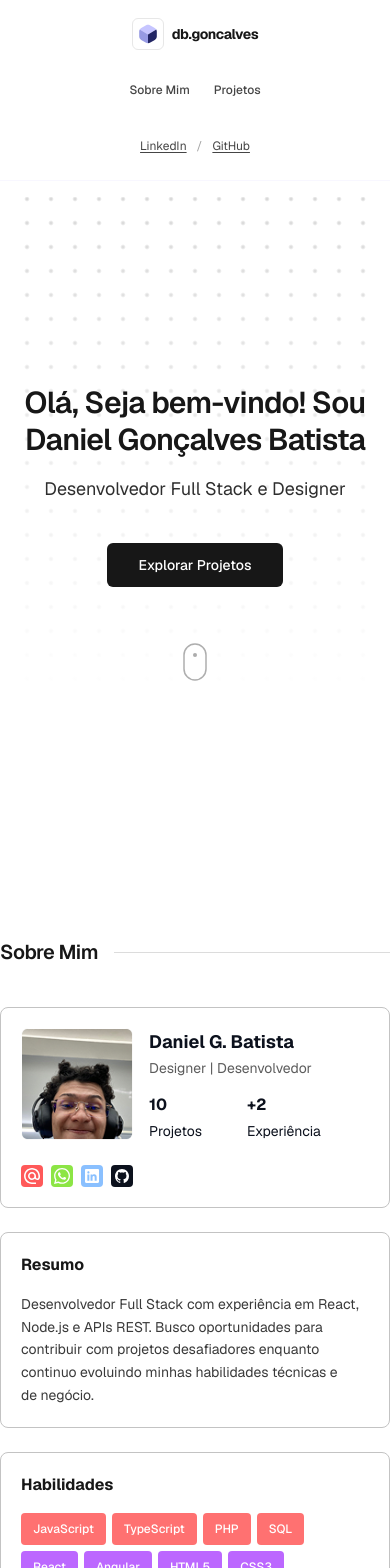
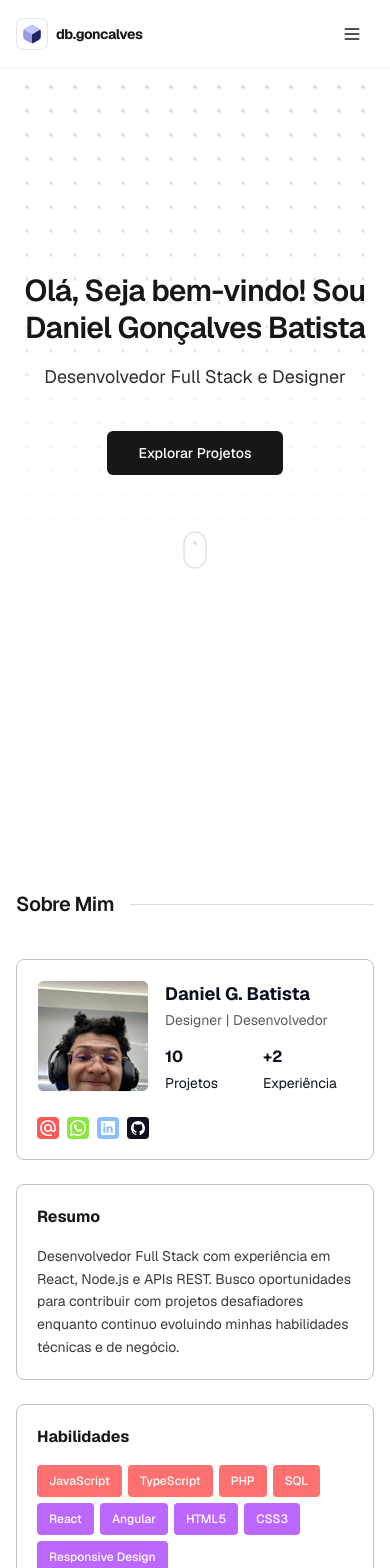
Before and after one commit to danielgbatista/portfolio-v1, a Next.js app: page / in a window 390 px wide. Shown: the top 1568 px of the page. Built offline with nearby package versions, Linux system fonts and the light colour scheme.

Commit message:
fix: corrigindo problema de cor de fundo e cards

```diff
--- a/src/app/globals.css
+++ b/src/app/globals.css
@@ -1,6 +1,7 @@
 @import "tailwindcss";
 
 :root {
+  color-scheme: light;
   --background: #ffffff;
   --foreground: #171717;
 }
@@ -10,13 +11,6 @@
   --color-foreground: var(--foreground);
   --font-sans: var(--font-geist-sans);
   --font-mono: var(--font-geist-mono);
-}
-
-@media (prefers-color-scheme: dark) {
-  :root {
-    --background: #0a0a0a;
-    --foreground: #ededed;
-  }
 }
 
 body {
@@ -41,3 +35,152 @@ body {
   background-position: center, center;
   background-repeat: no-repeat, repeat;
 }
+
+@keyframes fade-in-up {
+  from {
+    opacity: 0;
+    transform: translateY(1.25rem);
+  }
+  to {
+    opacity: 1;
+    transform: translateY(0);
+  }
+}
+
+@keyframes scroll-bounce {
+  0%,
+  100% {
+    transform: translateY(0);
+    opacity: 0.35;
+  }
+  50% {
+    transform: translateY(0.5rem);
+    opacity: 0.7;
+  }
+}
+
+@keyframes fade-in {
+  from {
+    opacity: 0;
+  }
+  to {
+    opacity: 1;
+  }
+}
+
+@keyframes slide-down {
+  from {
+    opacity: 0;
+    transform: translateY(-0.5rem);
+  }
+  to {
+    opacity: 1;
+    transform: translateY(0);
+  }
+}
+
+@keyframes scale-in {
+  from {
+    opacity: 0;
+    transform: scale(0.96);
+  }
+  to {
+    opacity: 1;
+    transform: scale(1);
+  }
+}
+
+.animate-hero-in {
+  animation: fade-in-up 0.7s ease-out forwards;
+  opacity: 0;
+}
+
+.animate-hero-in-delay-1 {
+  animation-delay: 0.15s;
+}
+
+.animate-hero-in-delay-2 {
+  animation-delay: 0.3s;
+}
+
+.animate-hero-in-delay-3 {
+  animation-delay: 0.45s;
+}
+
+.animate-scroll-bounce {
+  animation: scroll-bounce 2s ease-in-out infinite;
+}
+
+.animate-on-scroll {
+  opacity: 0;
+  transform: translateY(1.5rem);
+  transition:
+    opacity 0.65s ease-out,
+    transform 0.65s ease-out;
+}
+
+.animate-on-scroll-visible {
+  opacity: 1;
+  transform: translateY(0);
+}
+
+.animate-fade-in {
+  animation: fade-in 0.25s ease-out forwards;
+}
+
+.animate-slide-down {
+  animation: slide-down 0.25s ease-out forwards;
+}
+
+.animate-scale-in {
+  animation: scale-in 0.3s ease-out forwards;
+}
+
+.interactive-card {
+  transition:
+    transform 0.25s ease-out,
+    box-shadow 0.25s ease-out;
+}
+
+.interactive-card:hover {
+  transform: translateY(-4px);
+  box-shadow: 0 12px 24px -8px color-mix(in srgb, var(--foreground) 12%, transparent);
+}
+
+.interactive-btn {
+  transition:
+    transform 0.2s ease-out,
+    opacity 0.2s ease-out;
+}
+
+.interactive-btn:hover {
+  transform: translateY(-1px);
+}
+
+.interactive-btn:active {
+  transform: translateY(0);
+}
+
+@media (prefers-reduced-motion: reduce) {
+  .animate-hero-in,
+  .animate-scroll-bounce,
+  .animate-fade-in,
+  .animate-slide-down,
+  .animate-scale-in {
+    animation: none;
+    opacity: 1;
+    transform: none;
+  }
+
+  .animate-on-scroll {
+    opacity: 1;
+    transform: none;
+    transition: none;
+  }
+
+  .interactive-card:hover,
+  .interactive-btn:hover,
+  .interactive-btn:active {
+    transform: none;
+  }
+}
--- a/src/app/layout.tsx
+++ b/src/app/layout.tsx
@@ -1,4 +1,4 @@
-import type { Metadata } from "next";
+import type { Metadata, Viewport } from "next";
 import { Geist, Geist_Mono } from "next/font/google";
 import Header from "@/components/ui/Header";
 import "./globals.css";
@@ -12,6 +12,10 @@ const geistMono = Geist_Mono({
   variable: "--font-geist-mono",
   subsets: ["latin"],
 });
+
+export const viewport: Viewport = {
+  colorScheme: "light",
+};
 
 export const metadata: Metadata = {
   title: "db@goncalves - Portfólio",
--- a/src/components/sections/About.tsx
+++ b/src/components/sections/About.tsx
@@ -1,3 +1,4 @@
+import { AnimateOnScroll } from "@/components/ui/AnimateOnScroll";
 import { SectionTitle } from "@/components/ui/SectionTitle";
 import { EDUCATION } from "@/constants/education";
 import { EXPERIENCES } from "@/constants/experience";
@@ -15,11 +16,13 @@ export default function About() {
   return (
     <section
       id="about"
-      className="scroll-mt-24 bg-[#FFFFFF] font-sans"
+      className="scroll-mt-24 bg-[#FFFFFF] px-4 py-16 font-sans sm:px-6 sm:py-20"
       aria-labelledby="about-heading"
     >
       <div className="mx-auto max-w-6xl">
-        <SectionTitle id="about-heading">Sobre Mim</SectionTitle>
+        <AnimateOnScroll>
+          <SectionTitle id="about-heading">Sobre Mim</SectionTitle>
+        </AnimateOnScroll>
 
         <div className="mt-10 grid gap-6 lg:grid-cols-[minmax(0,2fr)_minmax(0,3fr)]">
           <ProfileCard
@@ -37,7 +40,9 @@ export default function About() {
           <ExperienceCard items={EXPERIENCES} />
         </div>
 
-        <AboutDownloadCv />
+        <AnimateOnScroll delay={120}>
+          <AboutDownloadCv />
+        </AnimateOnScroll>
       </div>
     </section>
   );
--- a/src/components/sections/Hero.tsx
+++ b/src/components/sections/Hero.tsx
@@ -44,24 +44,26 @@ export default function Hero() {
       <div className="mx-auto flex max-w-3xl flex-col items-center text-center">
         <h1
           id="hero-heading"
-          className="text-balance text-3xl font-semibold leading-tight tracking-tight text-foreground sm:text-4xl md:text-5xl"
+          className="animate-hero-in text-balance text-3xl font-semibold leading-tight tracking-tight text-foreground sm:text-4xl md:text-5xl"
         >
           Olá, Seja bem-vindo! Sou <NameWithAccent />
         </h1>
-        <p className="mt-4 text-lg text-foreground/90 sm:text-xl md:text-2xl">
+        <p className="animate-hero-in animate-hero-in-delay-1 mt-4 text-lg text-foreground/90 sm:text-xl md:text-2xl">
           {PROFILE.role}
         </p>
         <Link
           href="#projects"
-          className="mt-10 inline-flex items-center justify-center rounded-md bg-foreground px-8 py-3 text-sm font-medium text-background transition-opacity hover:opacity-90 focus-visible:outline focus-visible:outline-2 focus-visible:outline-offset-2 focus-visible:outline-foreground/50 sm:text-base"
+          className="interactive-btn animate-hero-in animate-hero-in-delay-2 mt-10 inline-flex items-center justify-center rounded-md bg-foreground px-8 py-3 text-sm font-medium text-background hover:opacity-90 focus-visible:outline focus-visible:outline-2 focus-visible:outline-offset-2 focus-visible:outline-foreground/50 sm:text-base"
         >
           Explorar Projetos
         </Link>
         <div
-          className="mt-14 flex flex-col items-center gap-2"
+          className="animate-hero-in animate-hero-in-delay-3 mt-14 flex flex-col items-center gap-2"
           aria-hidden
         >
-          <ScrollMouseIcon />
+          <div className="animate-scroll-bounce">
+            <ScrollMouseIcon />
+          </div>
         </div>
       </div>
     </section>
--- a/src/components/sections/Projects.tsx
+++ b/src/components/sections/Projects.tsx
@@ -2,6 +2,7 @@
 
 import { useState } from "react"
 
+import { AnimateOnScroll } from "@/components/ui/AnimateOnScroll"
 import { SectionTitle } from "@/components/ui/SectionTitle"
 import { PROJECTS, type Project } from "@/constants/projects"
 
@@ -18,13 +19,17 @@ export default function Projects() {
       aria-labelledby="projects-heading"
     >
       <div className="mx-auto max-w-6xl">
-        <SectionTitle id="projects-heading">Projetos</SectionTitle>
+        <AnimateOnScroll>
+          <SectionTitle id="projects-heading">Projetos</SectionTitle>
+        </AnimateOnScroll>
 
         {PROJECTS.length > 0 ? (
           <ul className="mt-10 grid list-none grid-cols-1 gap-6 sm:grid-cols-2 lg:grid-cols-4">
-            {PROJECTS.map((project) => (
+            {PROJECTS.map((project, index) => (
               <li key={project.id}>
-                <ProjectCard project={project} onExpand={setSelectedProject} />
+                <AnimateOnScroll delay={index * 80}>
+                  <ProjectCard project={project} onExpand={setSelectedProject} />
+                </AnimateOnScroll>
               </li>
             ))}
           </ul>
--- a/src/components/sections/about/AboutDownloadCv.tsx
+++ b/src/components/sections/about/AboutDownloadCv.tsx
@@ -8,16 +8,16 @@ export function AboutDownloadCv({
   pdfHref = "/assets/files/curriculo.pdf"
 }: AboutDownloadCvProps) {
   const linkClass =
-    "inline-flex items-center gap-2 rounded-lg border border-foreground/20 bg-transparent px-5 py-2.5 text-sm font-medium text-foreground transition-colors hover:bg-foreground/5 focus-visible:outline focus-visible:outline-2 focus-visible:outline-offset-2 focus-visible:outline-foreground/30"
+    "inline-flex items-center gap-2 rounded-lg border border-foreground/20 bg-transparent px-2 py-2 text-sm font-medium text-foreground transition-colors hover:bg-foreground/5 focus-visible:outline focus-visible:outline-2 focus-visible:outline-offset-2 focus-visible:outline-foreground/30"
 
   return (
     <div className="mt-12 flex flex-col items-center">
       <p className="text-base font-bold text-foreground">Download CV</p>
-      <div className="mt-4 flex flex-wrap items-center justify-center gap-4">
+      <div className="mt-4 flex flex-wrap items-center justify-center gap-2">
         <a href={pdfHref} download className={linkClass}>
           <DownloadIcon />
-          Baixar PDF
         </a>
+        <span className="text-sm font-medium text-foreground">Baixar PDF</span>
       </div>
     </div>
   )
--- /dev/null
+++ b/src/components/ui/AnimateOnScroll.tsx
@@ -0,0 +1,55 @@
+"use client";
+
+import { useEffect, useRef, useState, type ReactNode } from "react";
+
+type AnimateOnScrollProps = {
+  children: ReactNode;
+  className?: string;
+  delay?: number;
+};
+
+export function AnimateOnScroll({
+  children,
+  className = "",
+  delay = 0,
+}: AnimateOnScrollProps) {
+  const ref = useRef<HTMLDivElement>(null);
+  const [isVisible, setIsVisible] = useState(false);
+
+  useEffect(() => {
+    const element = ref.current;
+    if (!element) return;
+
+    const prefersReducedMotion = window.matchMedia(
+      "(prefers-reduced-motion: reduce)",
+    ).matches;
+
+    if (prefersReducedMotion) {
+      setIsVisible(true);
+      return;
+    }
+
+    const observer = new IntersectionObserver(
+      ([entry]) => {
+        if (entry.isIntersecting) {
+          setIsVisible(true);
+          observer.disconnect();
+        }
+      },
+      { threshold: 0.12, rootMargin: "0px 0px -32px 0px" },
+    );
+
+    observer.observe(element);
+    return () => observer.disconnect();
+  }, []);
+
+  return (
+    <div
+      ref={ref}
+      className={`animate-on-scroll ${isVisible ? "animate-on-scroll-visible" : ""} ${className}`}
+      style={{ transitionDelay: `${delay}ms` }}
+    >
+      {children}
+    </div>
+  );
+}
--- a/src/components/ui/Header.tsx
+++ b/src/components/ui/Header.tsx
@@ -1,6 +1,8 @@
 import Image from "next/image";
 
 import { SOCIAL_LINKS } from "@/constants/social";
+
+import MobileMenu from "./MobileMenu";
 
 const NAV_LINKS = [
   { href: "#about", label: "Sobre Mim" },
@@ -11,12 +13,12 @@ const NAV_LINKS = [
 export default function Header() {
   return (
     <header className="sticky top-0 z-50 w-full border-b border-[#F8F7FF] bg-background/80 font-sans backdrop-blur-md supports-[backdrop-filter]:bg-background/70">
-      <div className="mx-auto flex w-full max-w-6xl flex-col items-stretch gap-3 px-4 pb-3 pt-[max(0.75rem,env(safe-area-inset-top))] sm:flex-row sm:items-center sm:justify-between sm:gap-6 sm:px-6 sm:pb-4 sm:pt-[max(1rem,env(safe-area-inset-top))] md:px-8">
+      <div className="relative mx-auto flex w-full max-w-6xl items-center justify-between gap-4 px-4 pb-3 pt-[max(0.75rem,env(safe-area-inset-top))] sm:px-6 sm:pb-4 sm:pt-[max(1rem,env(safe-area-inset-top))] md:px-8">
         <a
           href="#top"
-          className="flex min-h-11 shrink-0 items-center justify-center gap-2 font-bold tracking-tight text-foreground transition-opacity hover:opacity-80 focus-visible:outline focus-visible:outline-2 focus-visible:outline-offset-2 focus-visible:outline-foreground/40 sm:min-h-0 sm:justify-start"
+          className="flex min-h-11 shrink-0 items-center gap-2 font-bold tracking-tight text-foreground transition-opacity hover:opacity-80 focus-visible:outline focus-visible:outline-2 focus-visible:outline-offset-2 focus-visible:outline-foreground/40 sm:min-h-0"
         >
-          <div className="box-border size-8 shrink-0 rounded-md border border-foreground/10 dark:invert p-1">
+          <div className="box-border size-8 shrink-0 rounded-md border border-foreground/10 p-1">
             <Image
               src="/assets/images/logo.svg"
               alt="Logo db.goncalves"
@@ -30,28 +32,28 @@ export default function Header() {
         </a>
 
         <nav
-          className="flex flex-wrap items-center justify-center gap-x-3 gap-y-1 text-xs font-medium sm:gap-x-6 sm:gap-y-2 sm:text-sm"
+          className="hidden items-center gap-x-6 text-sm font-medium sm:flex"
           aria-label="Navegação principal"
         >
           {NAV_LINKS.map(({ href, label }) => (
             <a
               key={href}
               href={href}
-              className="inline-flex min-h-11 items-center justify-center rounded-sm px-1.5 text-foreground/80 transition-colors hover:text-foreground focus-visible:outline focus-visible:outline-2 focus-visible:outline-offset-2 focus-visible:outline-foreground/40 active:bg-foreground/5 sm:min-h-0 sm:px-0 sm:active:bg-transparent"
+              className="text-foreground/80 transition-colors hover:text-foreground focus-visible:outline focus-visible:outline-2 focus-visible:outline-offset-2 focus-visible:outline-foreground/40"
             >
               {label}
             </a>
           ))}
         </nav>
 
-        <div className="flex flex-wrap items-center justify-center text-xs sm:text-sm">
+        <div className="hidden items-center text-sm sm:flex">
           {SOCIAL_LINKS.map(({ name, url }, index) => (
             <span key={name} className="inline-flex items-center">
               <a
                 href={url}
                 target="_blank"
                 rel="noopener noreferrer"
-                className="inline-flex min-h-11 items-center justify-center px-1 text-foreground/80 underline underline-offset-2 transition-colors hover:text-foreground focus-visible:outline focus-visible:outline-2 focus-visible:outline-offset-2 focus-visible:outline-foreground/40 active:bg-foreground/5 sm:min-h-0 sm:px-0 sm:active:bg-transparent"
+                className="px-0 text-foreground/80 underline underline-offset-2 transition-colors hover:text-foreground focus-visible:outline focus-visible:outline-2 focus-visible:outline-offset-2 focus-visible:outline-foreground/40"
               >
                 {name}
               </a>
@@ -63,6 +65,8 @@ export default function Header() {
             </span>
           ))}
         </div>
+
+        <MobileMenu navLinks={NAV_LINKS} socialLinks={SOCIAL_LINKS} />
       </div>
     </header>
   );
--- /dev/null
+++ b/src/components/ui/MobileMenu.tsx
@@ -0,0 +1,146 @@
+"use client";
+
+import { useEffect, useId, useState } from "react";
+
+import type { SocialLink } from "@/constants/social";
+
+type NavLink = {
+  href: string;
+  label: string;
+};
+
+type MobileMenuProps = {
+  navLinks: readonly NavLink[];
+  socialLinks: readonly SocialLink[];
+};
+
+function MenuIcon() {
+  return (
+    <svg
+      xmlns="http://www.w3.org/2000/svg"
+      viewBox="0 0 24 24"
+      fill="none"
+      stroke="currentColor"
+      strokeWidth="2"
+      strokeLinecap="round"
+      strokeLinejoin="round"
+      className="size-5"
+      aria-hidden
+    >
+      <line x1="4" x2="20" y1="6" y2="6" />
+      <line x1="4" x2="20" y1="12" y2="12" />
+      <line x1="4" x2="20" y1="18" y2="18" />
+    </svg>
+  );
+}
+
+function CloseIcon() {
+  return (
+    <svg
+      xmlns="http://www.w3.org/2000/svg"
+      viewBox="0 0 24 24"
+      fill="none"
+      stroke="currentColor"
+      strokeWidth="2"
+      strokeLinecap="round"
+      strokeLinejoin="round"
+      className="size-5"
+      aria-hidden
+    >
+      <path d="M18 6 6 18" />
+      <path d="m6 6 12 12" />
+    </svg>
+  );
+}
+
+export default function MobileMenu({ navLinks, socialLinks }: MobileMenuProps) {
+  const [isOpen, setIsOpen] = useState(false);
+  const menuId = useId();
+
+  useEffect(() => {
+    document.body.style.overflow = isOpen ? "hidden" : "";
+    return () => {
+      document.body.style.overflow = "";
+    };
+  }, [isOpen]);
+
+  useEffect(() => {
+    if (!isOpen) return;
+
+    const handleEscape = (event: KeyboardEvent) => {
+      if (event.key === "Escape") setIsOpen(false);
+    };
+
+    document.addEventListener("keydown", handleEscape);
+    return () => document.removeEventListener("keydown", handleEscape);
+  }, [isOpen]);
+
+  const closeMenu = () => setIsOpen(false);
+
+  return (
+    <div className="sm:hidden">
+      <button
+        type="button"
+        className="relative z-[60] inline-flex size-11 items-center justify-center rounded-md text-foreground transition-colors hover:bg-foreground/5 focus-visible:outline focus-visible:outline-2 focus-visible:outline-offset-2 focus-visible:outline-foreground/40"
+        aria-expanded={isOpen}
+        aria-controls={menuId}
+        aria-label={isOpen ? "Fechar menu" : "Abrir menu"}
+        onClick={() => setIsOpen((open) => !open)}
+      >
+        {isOpen ? <CloseIcon /> : <MenuIcon />}
+      </button>
+
+      {isOpen && (
+        <>
+          <div
+            className="fixed inset-0 top-[calc(3.5rem+env(safe-area-inset-top))] z-40 bg-foreground/20 backdrop-blur-[2px]"
+            aria-hidden
+            onClick={closeMenu}
+          />
+
+          <div
+            id={menuId}
+            className="fixed inset-x-0 top-[calc(3.5rem+env(safe-area-inset-top))] z-50 border-b border-[#F8F7FF] bg-background px-4 py-4 shadow-lg backdrop-blur-md"
+          >
+            <nav
+              className="flex flex-col gap-1"
+              aria-label="Navegação principal"
+            >
+              {navLinks.map(({ href, label }) => (
+                <a
+                  key={href}
+                  href={href}
+                  className="inline-flex min-h-11 items-center rounded-sm px-2 text-sm font-medium text-foreground/80 transition-colors hover:bg-foreground/5 hover:text-foreground focus-visible:outline focus-visible:outline-2 focus-visible:outline-offset-2 focus-visible:outline-foreground/40"
+                  onClick={closeMenu}
+                >
+                  {label}
+                </a>
+              ))}
+            </nav>
+
+            <div className="mt-4 flex flex-wrap items-center border-t border-foreground/10 pt-4 text-sm">
+              {socialLinks.map(({ name, url }, index) => (
+                <span key={name} className="inline-flex items-center">
+                  <a
+                    href={url}
+                    target="_blank"
+                    rel="noopener noreferrer"
+                    className="inline-flex min-h-11 items-center justify-center px-2 text-foreground/80 underline underline-offset-2 transition-colors hover:text-foreground focus-visible:outline focus-visible:outline-2 focus-visible:outline-offset-2 focus-visible:outline-foreground/40"
+                    onClick={closeMenu}
+                  >
+                    {name}
+                  </a>
+                  {index < socialLinks.length - 1 && (
+                    <span className="mx-1.5 text-foreground/40" aria-hidden>
+                      /
+                    </span>
+                  )}
+                </span>
+              ))}
+            </div>
+          </div>
+        </>
+      )}
+    </div>
+  );
+}
--- a/src/constants/social.ts
+++ b/src/constants/social.ts
@@ -1,4 +1,9 @@
-export const SOCIAL_LINKS = [
+export type SocialLink = {
+  name: string;
+  url: string;
+};
+
+export const SOCIAL_LINKS: SocialLink[] = [
   {
     name: "LinkedIn",
     url: "https://www.linkedin.com/in/daniel-gon%C3%A7alves-batista-6228a9197/",
```
Also changed, not shown: src/components/sections/projects/ProjectCard.tsx (+4 -4 lines).
